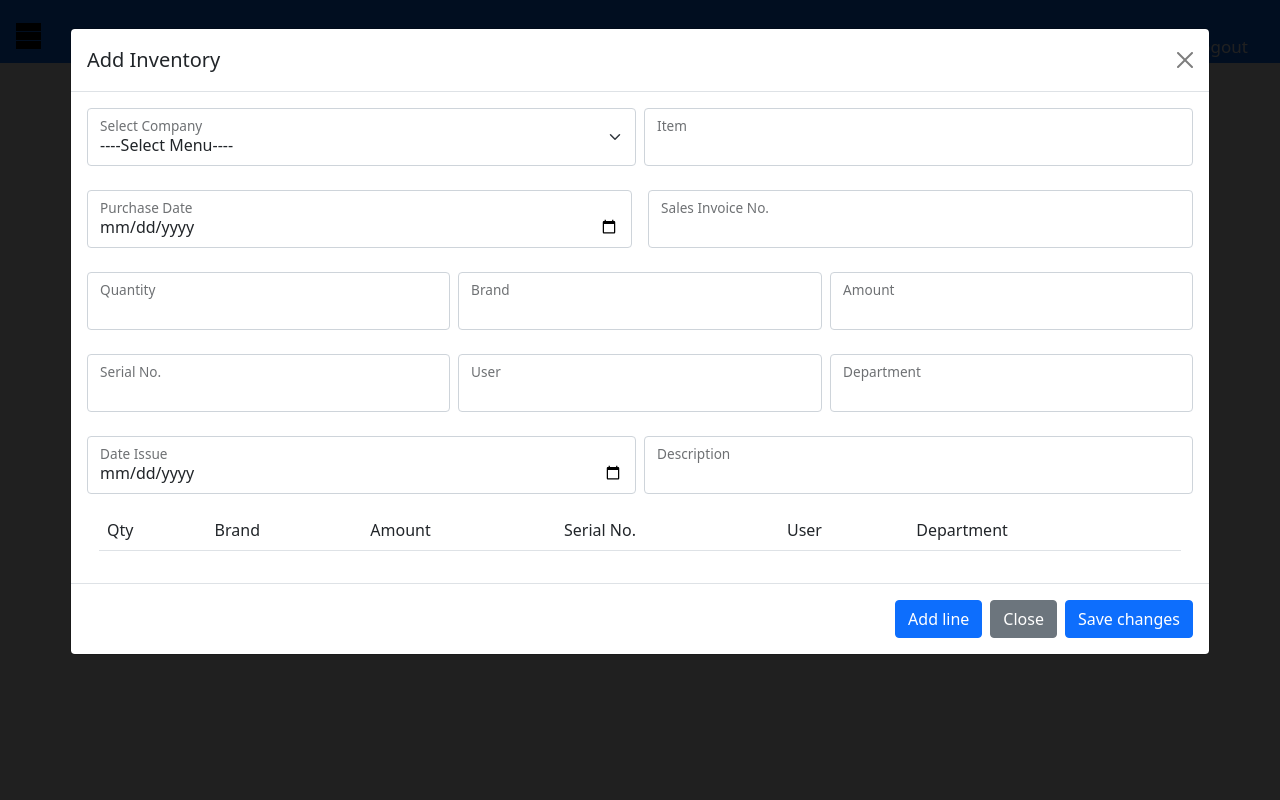
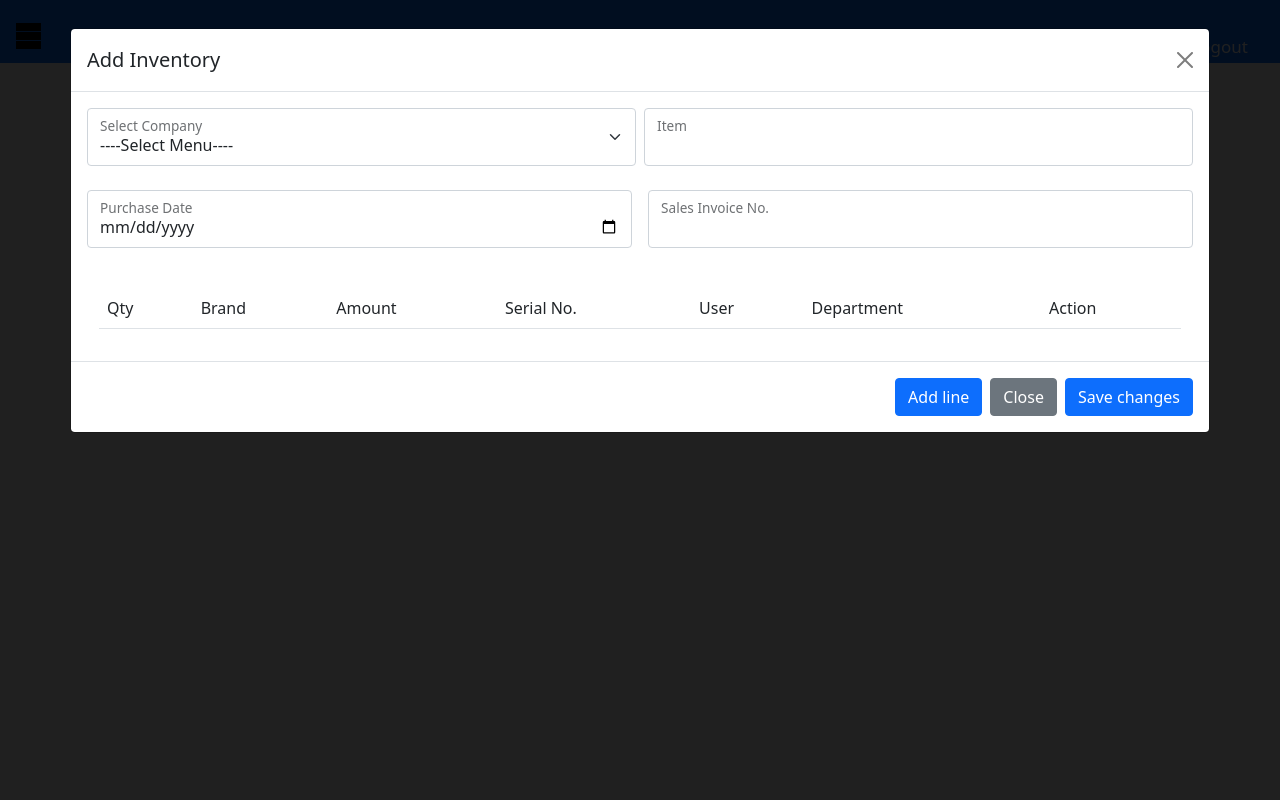
Before and after one commit to joeygracesabusido/admin-apps-dgc, a FastAPI app: template apps/templates/inventory/inventory_list.html in a window 1280 px wide, after a click on "Add Inventory Item". Run offline with FastAPI, Linux system fonts and the light colour scheme; the template is opened without the code that fills it, so the values that code supplies are empty; some libraries are stand-ins or nearby versions.

Commit message:
10.10.2024 4:48 PM

```diff
--- a/apps/static/inventory/inventory2.js
+++ b/apps/static/inventory/inventory2.js
@@ -155,3 +155,135 @@ const initializeDataTable = () => {
 };
 
 // let table = new DataTable('#table_inventory_list');
+
+
+
+$(document).ready(function () {
+    var maxField = 10; // Input fields increment limitation
+    var addButton = $('#add_button'); // Add button selector
+    var wrapper = $('#addrow'); // Input field wrapper
+    var x = 0; // Initial field counter
+
+    // Function to format number with thousand separator
+    function formatNumberWithSeparator(value) {
+        return parseFloat(value).toLocaleString('en-US', {
+            minimumFractionDigits: 2,
+            maximumFractionDigits: 2
+        });
+    }
+
+    // Function to remove thousand separators and convert back to a number
+    function parseFormattedNumber(value) {
+        return value.replace(/,/g, '');
+    }
+
+    // Once add button is clicked
+    $(addButton).click(function () {
+        // Check maximum number of input fields
+        x++; // Increment field counter
+        var fieldHTML = `
+            <tr>
+                <td style="padding: 0; margin: 0;">
+                    <input type="text"
+                    name="quantity${x}" quantity
+                    id="quantity${x}"
+
+                    step="0.01"
+                     />
+                </td>
+
+
+
+                <td style="padding: 0; margin: 0;">
+                    <input type="text"
+                    name="brand${x}"
+                    id="brand${x}"
+
+                    step="0.01"
+                     />
+                </td>
+                <td style="padding: 0; margin: 0;">
+                    <input
+                        type="number"
+                        name="amount${x}"
+                        id="amount${x}"
+
+                    />
+                </td>
+                <td style="padding: 0; margin: 0;">
+                    <input
+                        type="text"
+                        name="serial_no${x}"
+                        id="serial_no${x}"
+                        step="0.01"
+                    />
+                </td>
+                <td style="padding: 0; margin: 0;">
+                    <input
+                        type="text"
+                        name="user_employee${x}"
+                        id="user_employee${x}"
+
+                        step="0.01"
+                    />
+                </td>
+
+                 <td style="padding: 0; margin: 0;">
+                    <input
+                        type="text"
+                        name="department${x}"
+                        id="department${x}"
+
+                        step="0.01"
+
+
+                    />
+                </td>
+
+
+                <td style="padding: 0; margin: 0;">
+                    <button type="button" id="remove_button" class="btn btn-danger">
+                        <i class="fas fa-database"></i> Remove
+                    </button>
+                </td>
+
+
+
+
+
+
+            </tr>`; // New input field HTML
+
+        $(wrapper).append(fieldHTML); // Add field HTML
+    });
+
+    // Event delegation for input blur to handle formatting
+    $(document).on('blur', 'input[name^="amount"], input[name^="credit_amount"]', function () {
+        let input = $(this);
+        let inputValue = input.val().trim();
+        if (inputValue !== '' && !isNaN(inputValue)) {
+            input.val(formatNumberWithSeparator(parseFormattedNumber(inputValue)));
+        }
+        //myFunction2();
+    });
+
+    // Event delegation for input focus to handle formatting
+    $(document).on('focus', 'input[name^="amount"], input[name^="credit_amount"]', function () {
+        let input = $(this);
+        let inputValue = input.val().trim();
+        input.val(parseFormattedNumber(inputValue)); // Remove formatting for editing
+        //myFunction2();
+    });
+
+    // Once remove button is clicked
+    $(wrapper).on('click', '#remove_button', function (e) {
+        e.preventDefault();
+        $(this).closest('tr').remove(); // Remove field HTML
+       // myFunction2();
+        x--; // Decrement field counter
+    });
+
+    // Autocomplete for accountTitle
+
+
+});
--- a/apps/templates/inventory/inventory_list.html
+++ b/apps/templates/inventory/inventory_list.html
@@ -100,100 +100,6 @@
 
                       <br>
 
-                      <div class="row g-2">
-
-
-                        <div class="col-md">
-                          <div class="form-floating">
-                            <input type="number" class="form-control" id="inventory_quantity"  >
-                            <label for="floatingInputGrid" class="label-large">Quantity</label>
-
-
-                          </div>
-
-                        </div>
-
-                        <div class="col-md">
-                          <div class="form-floating">
-                            <input type="text" class="form-control" id="inventory_brand"  >
-                            <label for="floatingInputGrid" class="label-large">Brand</label>
-
-
-                          </div>
-                        </div>
-
-                        <div class="col-md">
-                          <div class="form-floating">
-                            <input type="number" class="form-control" id="inventory_amount"  >
-                            <label for="floatingInputGrid" class="label-large">Amount</label>
-
-
-                          </div>
-                        </div>
-
-
-                      </div>
-
-                      <br>
-                      <div class="row g-2">
-
-
-                        <div class="col-md">
-                          <div class="form-floating">
-                            <input type="text" class="form-control" id="inventory_serial_no"  >
-                            <label for="floatingInputGrid" class="label-large">Serial No.</label>
-
-
-                          </div>
-                        </div>
-
-
-                        <div class="col-md">
-                          <div class="form-floating">
-                            <input type="text" class="form-control" id="inventory_user"  >
-                            <label for="floatingInputGrid" class="label-large">User</label>
-
-
-                          </div>
-                        </div>
-
-
-                        <div class="col-md">
-                          <div class="form-floating">
-                            <input type="text" class="form-control" id="inventory_department"  >
-                            <label for="floatingInputGrid" class="label-large">Department</label>
-
-
-                          </div>
-                        </div>
-
-
-                      </div>
-
-                      <br>
-                      <div class="row g-2">
-
-
-                        <div class="col-md">
-                          <div class="form-floating">
-                            <input type="date" class="form-control" id="inventory_date_issue"  >
-                            <label for="floatingInputGrid" class="label-large">Date Issue</label>
-
-
-                          </div>
-                        </div>
-
-                      <div class="col-md">
-                          <div class="form-floating">
-                            <input type="text" class="form-control" id="inventory_description"  >
-                            <label for="floatingInputGrid" class="label-large">Description</label>
-
-
-                          </div>
-                        </div>
-
-
-                      </div>
 
 
                  <div class="container mt-3">
@@ -206,7 +112,7 @@
                                 <td>Serial No.</td>
                                 <td>User</td>
                                 <td>Department</td>
-
+                                <td>Action</td>
 
 
                                 <!-- <td>
```
